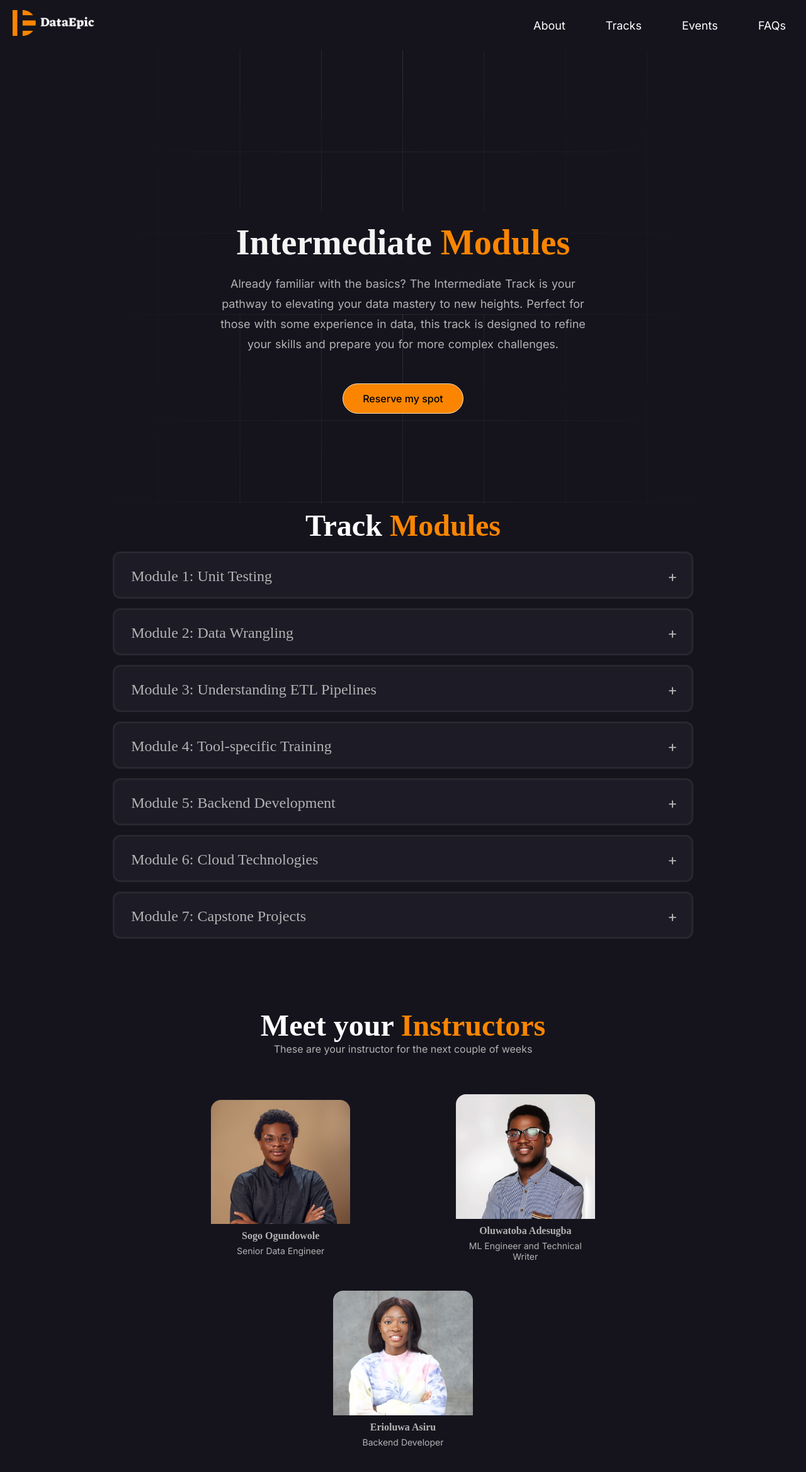
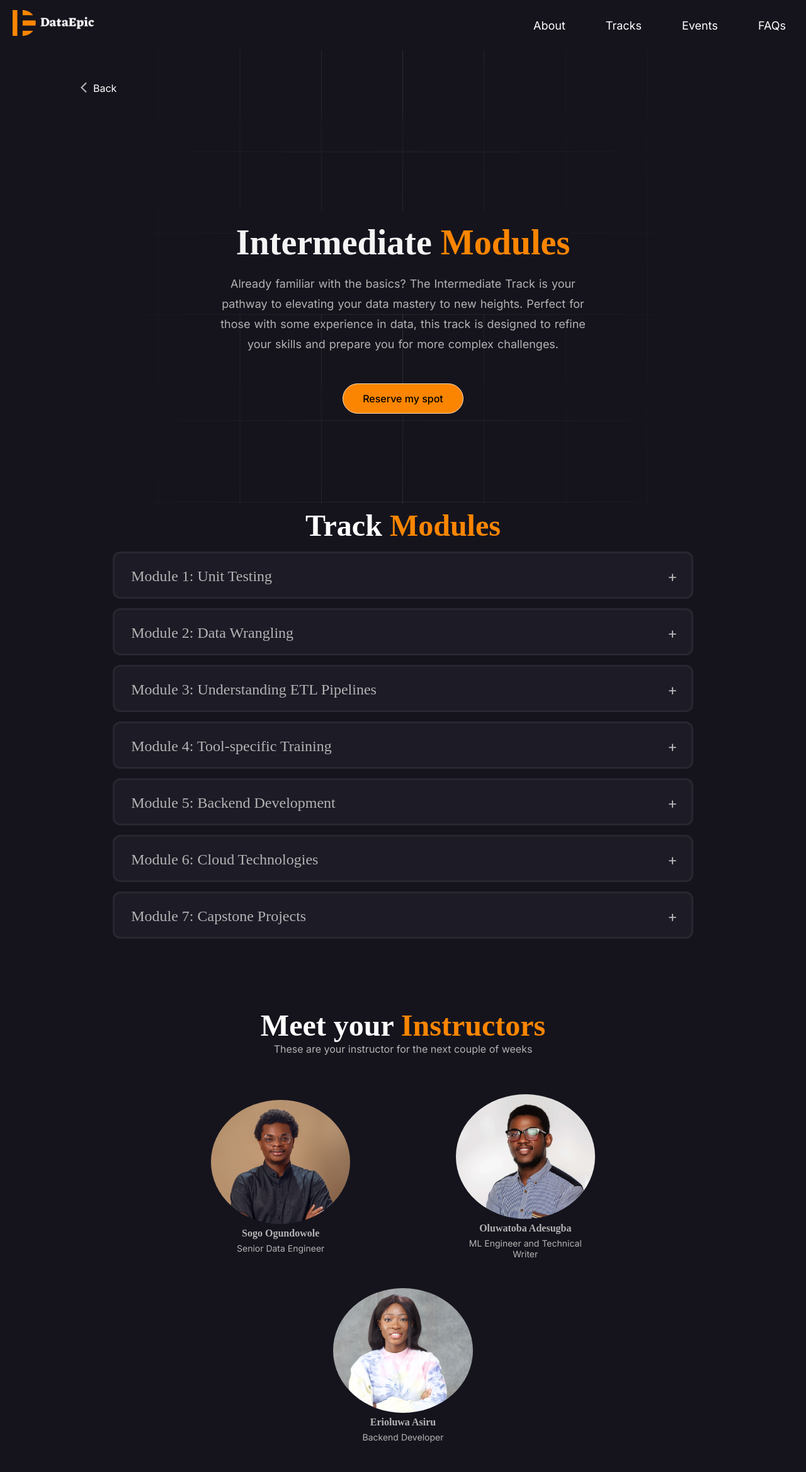
Before and after one commit to TheSaviourEking/dataepic_website, a React (Create React App) app: page /intermediatetrack in a window 1280 px wide. Shown: the top 2338 px of the page at 63% size. Built offline with nearby package versions, Linux system fonts and the light colour scheme; the HTML template or start-up script is replaced by a standard one; a web font is replaced by a local one.

Commit message:
reviewed intermrdiate and beginners track

```diff
--- a/src/pages/BeginnersTrack.js
+++ b/src/pages/BeginnersTrack.js
@@ -44,13 +44,15 @@ function BeginnersTrack() {
   ];
 
   return (
-    <div className="beginner_wrapper">
+    <div className="beginner_wrapper" id="beginnersPage">
       <div className="beginner-container">
         <div className="beginner-content">
           <div className="back_home">
-            <img src={back} alt="goback" className="goback" />
-            <Link className="scrolllink" to="/#sectionToScroll">
-              Back
+            <Link className="scrolllink" to="/#sectionToScroll" id="scroll_display">
+              <img src={back} alt="goback" className="goback" />
+              <Link className="scrolllink" to="/#sectionToScroll">
+                Back
+              </Link>
             </Link>
           </div>
 
@@ -118,7 +120,6 @@ function BeginnersTrack() {
             </div>
           </div>
 
-
           <div className="mentors">
             <div className="beginners_mentors_text">
               <h1>
@@ -126,7 +127,6 @@ function BeginnersTrack() {
               </h1>
               <p>These are your instructor for the next couple of weeks</p>
             </div>
-
 
             <div className="beginners_mentors_container">
               <div className="beginners_mentor_wraps">
--- a/src/pages/IntermediateTrack.js
+++ b/src/pages/IntermediateTrack.js
@@ -7,6 +7,7 @@ import toba from "../images/image2.png";
 import eri from "../images/image3.png";
 // import ag from "../images/image4.png";
 import { motion } from "framer-motion";
+import back from "../images/goBack.png";
 
 function IntermediateTrack() {
   const [selected, setSelected] = useState(null);
@@ -64,11 +65,25 @@ function IntermediateTrack() {
   return (
     <div className="beginner_wrapper">
       <div className="beginner-container">
-        <div className="beginner-content">
+        <div className="beginner-content" id="intermediate-content">
+          <div className="back_home">
+            <Link
+              className="scrolllink"
+              to="/#beginnersPage"
+              id="scroll_display"
+            >
+              <img src={back} alt="goback" className="goback" />
+              <Link className="scrolllink" to="/#sectionToScroll">
+                Back
+              </Link>
+            </Link>
+          </div>
+
           <h1>
             Intermediate <span className="orange"> Modules</span>
           </h1>
           <motion.p
+            id="intermediate_para"
             initial={{ opacity: 0, scale: 0.5 }}
             animate={{ opacity: 1, scale: 1 }}
             transition={{ duration: 1 }}
@@ -78,6 +93,7 @@ function IntermediateTrack() {
             those with some experience in data, this track is designed to refine
             your skills and prepare you for more complex challenges.
           </motion.p>
+
           <Link to="/FormInput" className="reserve-btns">
             <button>Reserve my spot</button>
           </Link>
@@ -143,12 +159,13 @@ function IntermediateTrack() {
 
             <div className="beginners_mentors_container">
               <div className="beginners_mentor_wraps">
+                <div className="mentor_image_wrap ">
                   <img
                     src={sogo}
                     alt="Sogo"
                     className="beginners_mentor_images"
                   />
-
+                </div>
                 <div className="mentor_para">
                   <h3>Sogo Ogundowole</h3>
                   <p>Senior Data Engineer</p>
@@ -156,11 +173,13 @@ function IntermediateTrack() {
               </div>
 
               <div className="beginners_mentor_wraps">
+                <div className="mentor_image_wrap ">
                   <img
                     src={toba}
                     alt="Toba"
                     className="beginners_mentor_images"
                   />
+                </div>
                 <div className="mentor_para">
                   <h3>Oluwatoba Adesugba</h3>
                   <p>ML Engineer and Technical Writer</p>
@@ -168,7 +187,13 @@ function IntermediateTrack() {
               </div>
 
               <div className="beginners_mentor_wraps">
-                <img src={eri} alt="Eri" className="beginners_mentor_images" />
+                <div className="mentor_image_wrap ">
+                  <img
+                    src={eri}
+                    alt="Eri"
+                    className="beginners_mentor_images"
+                  />
+                </div>{" "}
                 <div className="mentor_para">
                   <h3>Erioluwa Asiru</h3>
                   <p>Backend Developer</p>
--- a/src/styles/BeginnersTrack.css
+++ b/src/styles/BeginnersTrack.css
@@ -33,6 +33,9 @@
   /* background-color: aqua; */
 }
 
+#scroll_display{
+  display: flex;
+}
 .back_home {
   position: absolute;
   top: 16%;
@@ -41,6 +44,8 @@
   justify-items: center;
   align-items: center;
 }
+
+
 
 .beginner-content h1 {
   margin-top: 12rem;
@@ -375,22 +380,24 @@
     display: flex;
     align-items: center;
     margin-right: 8px;
-    background-color: green;
   }
 
   .back_home .scrolllink {
-    background-color: yellow;
     bottom: 10px;
   }
 
   .scrolllink {
     display: inline;
-    color: red;
     text-decoration: none;
+    background-color: transparent;
   }
 
+  #intermediate-content h1{
+    height: auto;
+    line-height: 3rem;
+    margin: 2rem auto;
+  }
   .beginner-content h1 {
-    background-color: #219ebc;
     font-size: 36px;
     margin: 0 auto;
     width: 90vw;
@@ -404,6 +411,9 @@
     text-align: justify;
   }
 
+  #intermediate_para{
+    margin: 0 auto;
+  }
   .reserve-btns {
     height: 36px;
     margin: 0;
@@ -439,17 +449,17 @@
     font-size: 24px;
   }
 
-  /* .mentors .beginners_mentors_container {
-    width: 100%;
+  .mentors .beginners_mentors_container {
+    /* width: 100%;
     display: flex;
-    flex-direction: column;
-
-    display: grid;
+    flex-direction: column; */
+    /* display: grid;
     grid-template-rows: repeat(3, auto);
     grid-template-columns: 1fr;
     gap: 10px;
-    max-width: 800px;
-  } */
+    max-width: 800px; */
+  }
+
 
   .mentors .beginners_mentor_wraps {
     margin: 0 auto 8px;
--- a/src/styles/Events.css
+++ b/src/styles/Events.css
@@ -296,6 +296,7 @@ p {
   height: 100%;
 }
 
+
 .playback .entry_level {
   flex-wrap: wrap;
   margin-top: 16px;
--- a/src/styles/Tracks.css
+++ b/src/styles/Tracks.css
@@ -246,6 +246,8 @@
 }
 
 
+
+
 @media screen and (max-width: 767.98px) {
   .trackmain_container {
     height: 100%;
```
Lines whose indentation alone changed are shown as unchanged.
